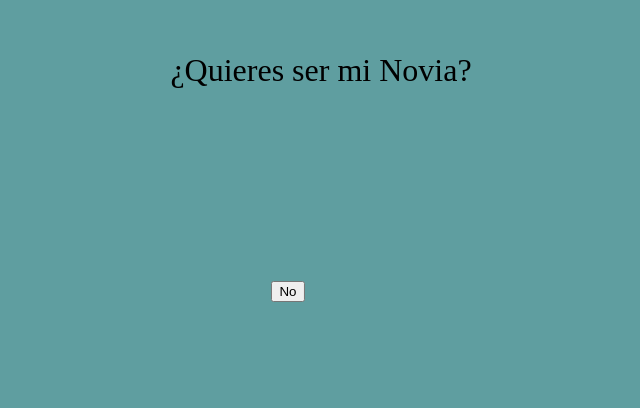
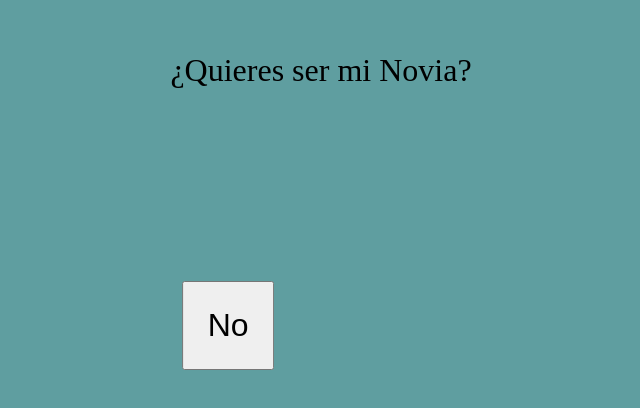
Before and after one commit to jaredgv/jaredgv.github.io, a plain HTML site: page index.html in a window 1280 px wide. Shown: the part 140-548 px from the top of the page, without its empty margins (319-959 px from the left). Drawn offline with Linux system fonts and the light colour scheme.

Commit message:
Update estilos.css

```diff
--- a/estilos.css
+++ b/estilos.css
@@ -14,6 +14,10 @@ p{
     padding: 15%;
 }
 
+button{
+    font-size: xx-large;
+    padding: 0.75em;
+}
 
 #yesBtn{
     transform: translate(-100%,0);
```
